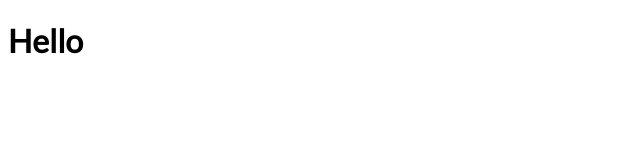
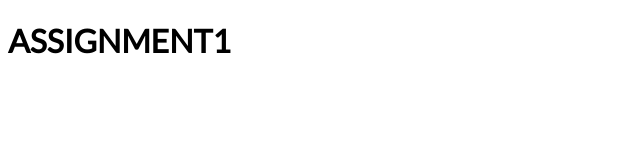
Before and after one commit to mateenshamsi/assignment1, a plain HTML site: page index.html in a window 1280 px wide. Shown: the whole page, without its empty margins (0-640 px from the left). Drawn offline with Linux system fonts and the light colour scheme.

Commit message:
Update index.html

```diff
--- a/index.html
+++ b/index.html
@@ -11,7 +11,7 @@
   <title>Document</title>
 </head>
 <body>
-    <h1>Hello</h1>
+    <h1>ASSIGNMENT1</h1>
 
 </body>
 </html>
```
